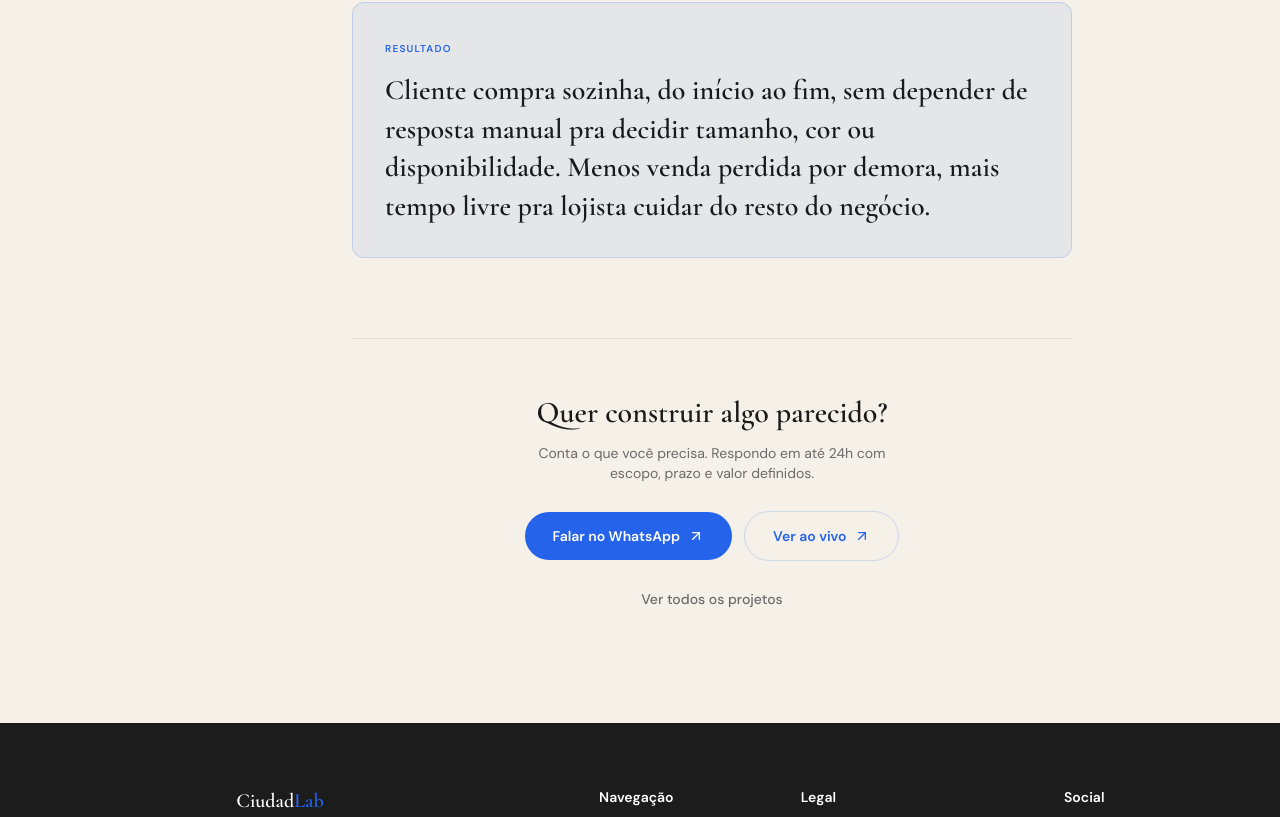
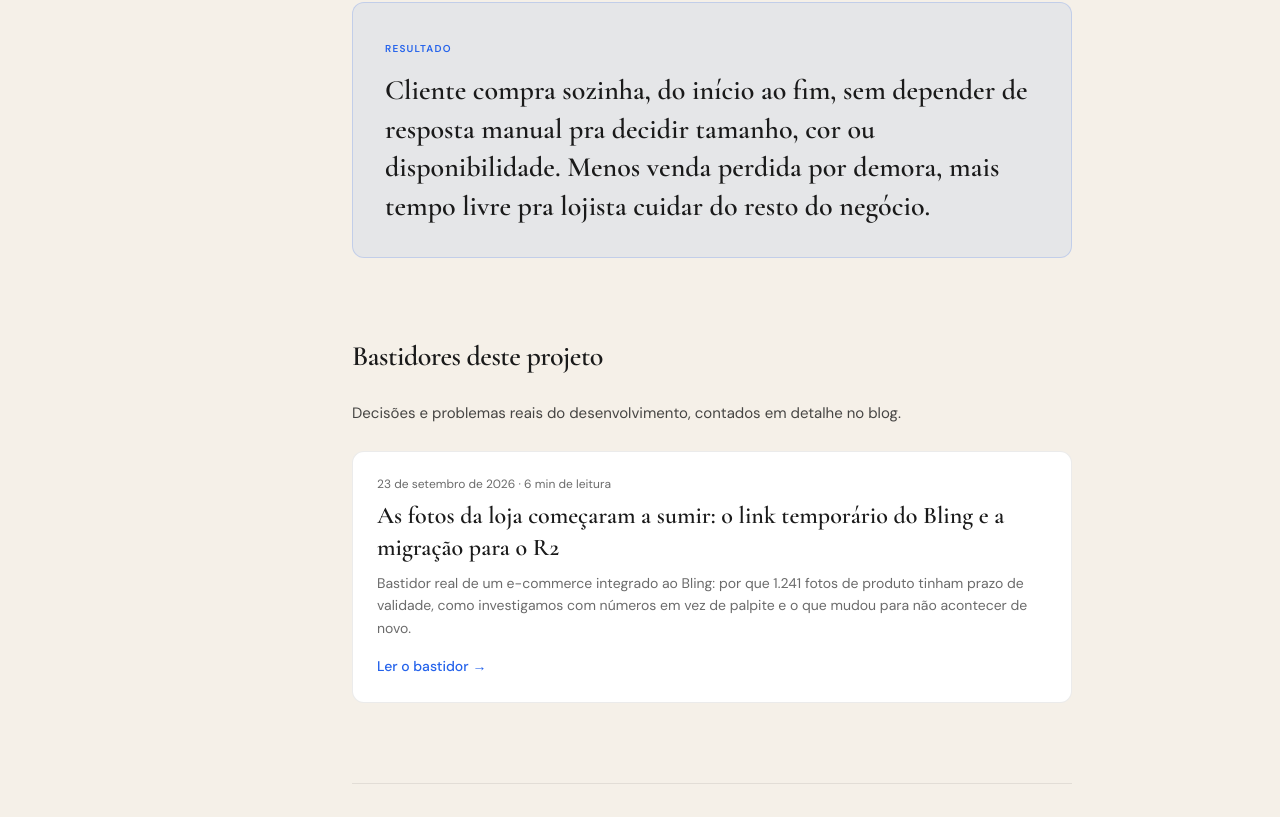
Before and after one commit to eduardo-Ciudad/ciudad.dev, a Next.js app: page /projetos/gabikids in a window 1280 px wide. Shown: the part 1940-2757 px from the top of the page. Built offline with nearby package versions, Linux system fonts and the light colour scheme; no server answers.

Commit message:
feat: liga posts do blog aos cases

```diff
--- a/src/app/blog/[slug]/page.tsx
+++ b/src/app/blog/[slug]/page.tsx
@@ -8,6 +8,7 @@ import { Navbar } from "@/components/Navbar";
 import { Footer } from "@/components/Footer";
 import { BlogArticleCta } from "@/components/BlogArticleCta";
 import { blogMdxComponents } from "@/components/BlogMdxComponents";
+import { getProjeto, hasCase } from "@/data/projetos";
 import { formatPostDate, getAllPosts, getPostBySlug } from "@/lib/blog";
 
 const baseUrl = "https://www.ciudadlab.com.br";
@@ -55,6 +56,9 @@ export default async function BlogPostPage({ params }: BlogPostPageProps) {
   const post = getPostBySlug(slug);
   if (!post) notFound();
 
+  const projetoRelacionado = post.caseSlug ? getProjeto(post.caseSlug) : undefined;
+  const projeto = projetoRelacionado && hasCase(projetoRelacionado) ? projetoRelacionado : undefined;
+
   const articleUrl = `${baseUrl}/blog/${post.slug}`;
   const jsonLd = {
     "@context": "https://schema.org",
@@ -88,6 +92,14 @@ export default async function BlogPostPage({ params }: BlogPostPageProps) {
               <time dateTime={post.date}>{formatPostDate(post.date)}</time>
               <span aria-hidden="true">·</span>
               <span>{post.readingTime} min de leitura</span>
+              {projeto && (
+                <>
+                  <span aria-hidden="true">·</span>
+                  <Link href={`/projetos/${projeto.slug}`} className="font-medium text-accent transition-opacity hover:opacity-80">
+                    Bastidor do case {projeto.nome}
+                  </Link>
+                </>
+              )}
             </div>
           </header>
 
@@ -99,6 +111,16 @@ export default async function BlogPostPage({ params }: BlogPostPageProps) {
             />
           </div>
           <div className="mx-auto mt-16 max-w-3xl px-6 md:mt-24">
+            {projeto && (
+              <aside className="mb-8 rounded-2xl border border-accent-border bg-accent-light p-6 md:p-8">
+                <span className="text-[11px] font-semibold uppercase tracking-[0.14em] text-accent">Case relacionado</span>
+                <p className="mt-3 font-heading text-2xl font-semibold text-primary md:text-[28px]">{projeto.nome}</p>
+                <p className="mt-2 text-[15px] leading-[1.7] text-primary/80">{projeto.resultado}</p>
+                <Link href={`/projetos/${projeto.slug}`} className="mt-5 inline-flex items-center gap-1 text-sm font-medium text-accent transition-opacity hover:opacity-80">
+                  Ver o case completo <span aria-hidden="true">→</span>
+                </Link>
+              </aside>
+            )}
             <BlogArticleCta />
           </div>
         </article>
--- a/src/app/projetos/[slug]/page.tsx
+++ b/src/app/projetos/[slug]/page.tsx
@@ -8,6 +8,7 @@ import { Footer } from "@/components/Footer";
 import { ScrollReveal } from "@/components/ScrollReveal";
 import { getProjeto, hasCase, projetos } from "@/data/projetos";
 import { WHATSAPP_CONTACT_URL } from "@/data/whatsapp";
+import { formatPostDate, getPostsByCase } from "@/lib/blog";
 
 type ProjetoCasePageProps = {
   params: Promise<{ slug: string }>;
@@ -62,6 +63,8 @@ export default async function ProjetoCasePage({ params }: ProjetoCasePageProps)
 
   if (!projeto || !hasCase(projeto)) notFound();
 
+  const bastidores = getPostsByCase(projeto.slug);
+
   return (
     <div className="min-h-screen bg-surface">
       <BackToSiteHeader href="/projetos" label="Voltar para Projetos" />
@@ -78,6 +81,11 @@ export default async function ProjetoCasePage({ params }: ProjetoCasePageProps)
             <a href="#resultado" className="rounded-lg px-3 py-2 text-muted transition-colors hover:bg-card hover:text-primary">
               Resultado
             </a>
+            {bastidores.length > 0 && (
+              <a href="#bastidores" className="rounded-lg px-3 py-2 text-muted transition-colors hover:bg-card hover:text-primary">
+                Bastidores
+              </a>
+            )}
           </nav>
         </aside>
 
@@ -157,6 +165,41 @@ export default async function ProjetoCasePage({ params }: ProjetoCasePageProps)
             </section>
           </ScrollReveal>
 
+          {bastidores.length > 0 && (
+            <ScrollReveal className="mb-16 scroll-mt-24 md:mb-20">
+              <section id="bastidores">
+                <h2 className="mb-6 font-heading text-2xl font-semibold tracking-[-0.5px] md:text-[28px]">
+                  Bastidores deste projeto
+                </h2>
+                <p className="mb-6 text-[15px] leading-[1.8] text-primary/80">
+                  Decisões e problemas reais do desenvolvimento, contados em detalhe no blog.
+                </p>
+                <div className="space-y-4">
+                  {bastidores.map((post) => (
+                    <Link
+                      key={post.slug}
+                      href={`/blog/${post.slug}`}
+                      className="group block rounded-xl border border-divider bg-card p-5 transition-colors hover:border-accent-border md:p-6"
+                    >
+                      <div className="text-xs text-muted">
+                        <time dateTime={post.date}>{formatPostDate(post.date)}</time>
+                        <span aria-hidden="true"> · </span>
+                        <span>{post.readingTime} min de leitura</span>
+                      </div>
+                      <h3 className="mt-2 font-heading text-xl font-semibold text-primary transition-colors group-hover:text-accent md:text-2xl">
+                        {post.title}
+                      </h3>
+                      <p className="mt-2 text-sm leading-relaxed text-muted">{post.description}</p>
+                      <span className="mt-4 inline-flex items-center gap-1 text-sm font-medium text-accent">
+                        Ler o bastidor <span aria-hidden="true">→</span>
+                      </span>
+                    </Link>
+                  ))}
+                </div>
+              </section>
+            </ScrollReveal>
+          )}
+
           <section className="border-t border-divider pt-14 text-center">
             <h2 className="mb-3 font-heading text-2xl font-semibold md:text-3xl">
               Quer construir algo parecido?
--- a/src/lib/blog.ts
+++ b/src/lib/blog.ts
@@ -3,6 +3,7 @@ import "server-only";
 import fs from "node:fs";
 import path from "node:path";
 import matter from "gray-matter";
+import { getProjeto, hasCase } from "@/data/projetos";
 
 const BLOG_DIRECTORY = path.join(process.cwd(), "content", "blog");
 
@@ -13,6 +14,7 @@ export type BlogPostMeta = {
   date: string;
   tags: string[];
   readingTime: number;
+  caseSlug?: string;
 };
 
 export type BlogPost = BlogPostMeta & {
@@ -44,6 +46,19 @@ function parsePost(fileName: string): BlogPost {
     throw new Error(`Frontmatter inválido em ${fileName}: "tags" deve ser uma lista de textos.`);
   }
 
+  let caseSlug: string | undefined;
+  if (data.case !== undefined) {
+    const projeto = typeof data.case === "string" ? getProjeto(data.case) : undefined;
+
+    if (typeof data.case !== "string" || !data.case.trim() || !projeto || !hasCase(projeto)) {
+      throw new Error(
+        `Frontmatter inválido em ${fileName}: "case" não corresponde a nenhum case publicado.`,
+      );
+    }
+
+    caseSlug = data.case;
+  }
+
   return {
     title: String(data.title),
     description: String(data.description),
@@ -51,6 +66,7 @@ function parsePost(fileName: string): BlogPost {
     date: String(data.date),
     tags: data.tags,
     readingTime: getReadingTime(content),
+    caseSlug,
     content,
   };
 }
@@ -70,7 +86,12 @@ export function getAllPosts(): BlogPostMeta[] {
       date: post.date,
       tags: post.tags,
       readingTime: post.readingTime,
+      caseSlug: post.caseSlug,
     }));
+}
+
+export function getPostsByCase(caseSlug: string): BlogPostMeta[] {
+  return getAllPosts().filter((post) => post.caseSlug === caseSlug);
 }
 
 export function getPostBySlug(slug: string): BlogPost | undefined {
```
